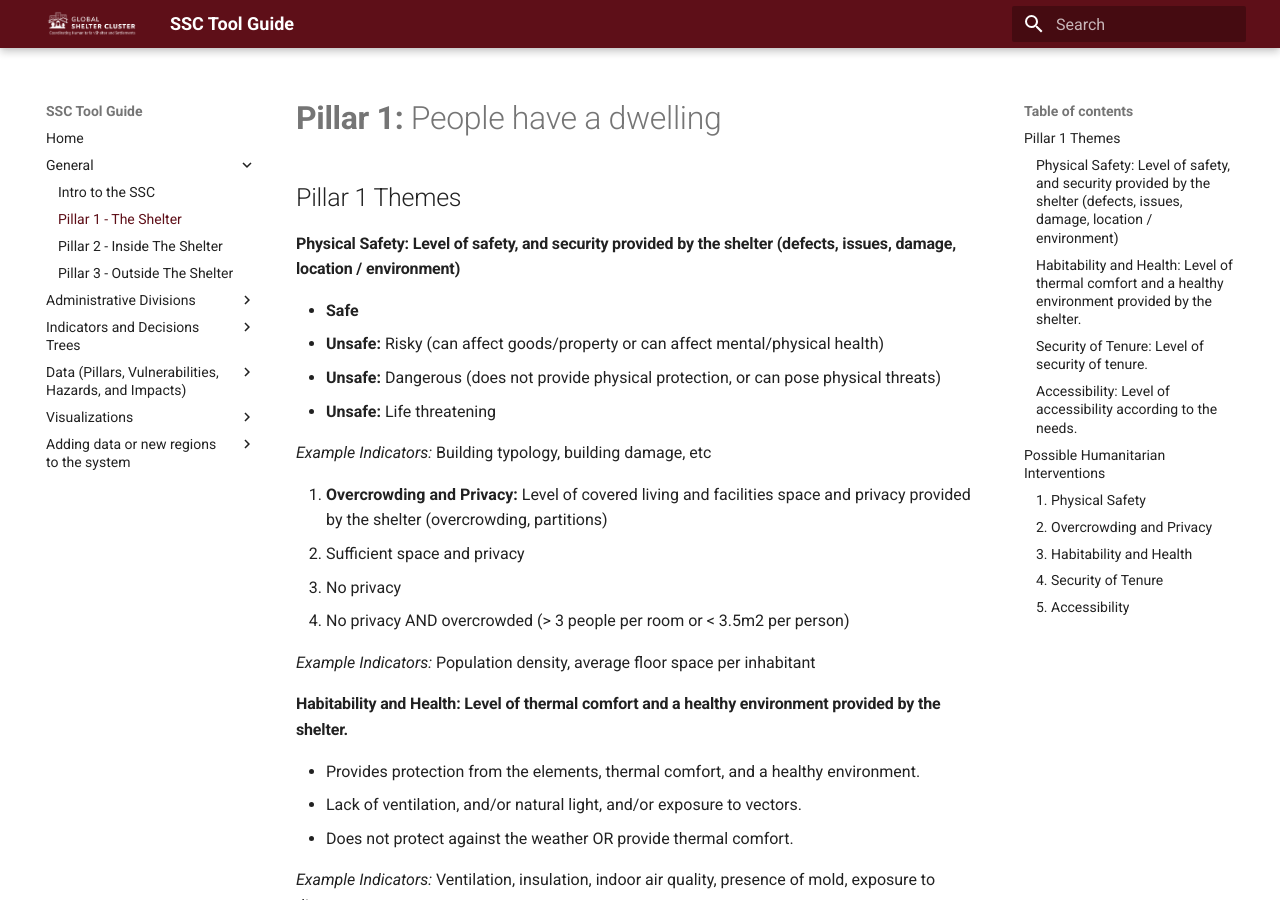
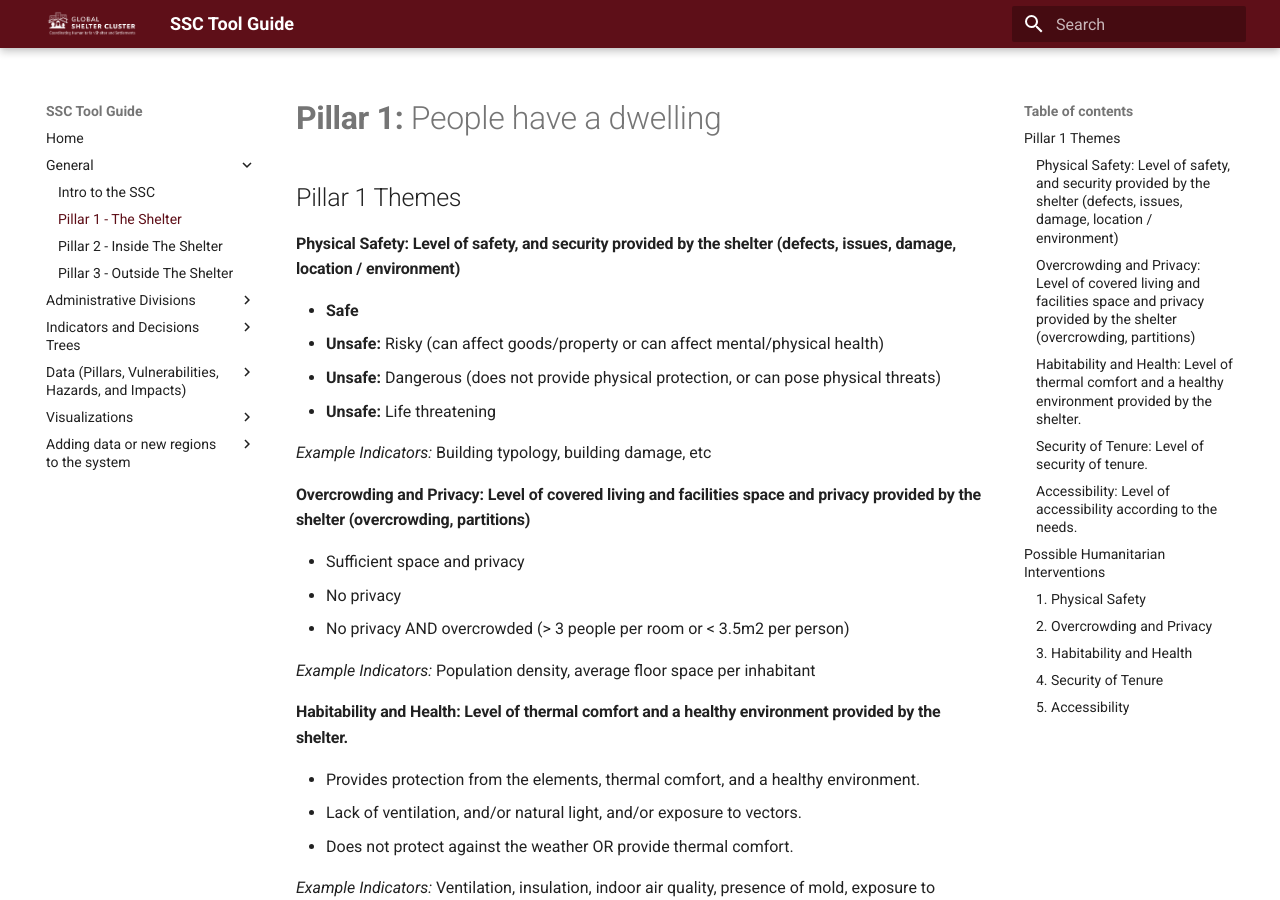
Before and after one commit to jackwharrison/ssc-tool, an MkDocs documentation site: the page built from docs/general/page2.md, in a window 1280 px wide and 900 px high. Built offline with MkDocs 1.6.1 and Material for MkDocs 9.7.7, drawn with Linux system fonts in a browser that asks for light colours; plug-ins that fetch from the network failed and are left out; some of the changed lines change nothing that is shown.

Commit message:
Update page2.md

```diff
--- a/docs/general/page2.md
+++ b/docs/general/page2.md
@@ -10,7 +10,7 @@
 
 _Example Indicators:_ Building typology, building damage, etc
 
-2. **Overcrowding and Privacy:** Level of covered living and facilities space and privacy provided by the shelter (overcrowding, partitions)
+#### **Overcrowding and Privacy:** Level of covered living and facilities space and privacy provided by the shelter (overcrowding, partitions)
 - Sufficient space and privacy
 - No privacy
 - No privacy AND overcrowded (> 3 people per room or < 3.5m2 per person)
```
